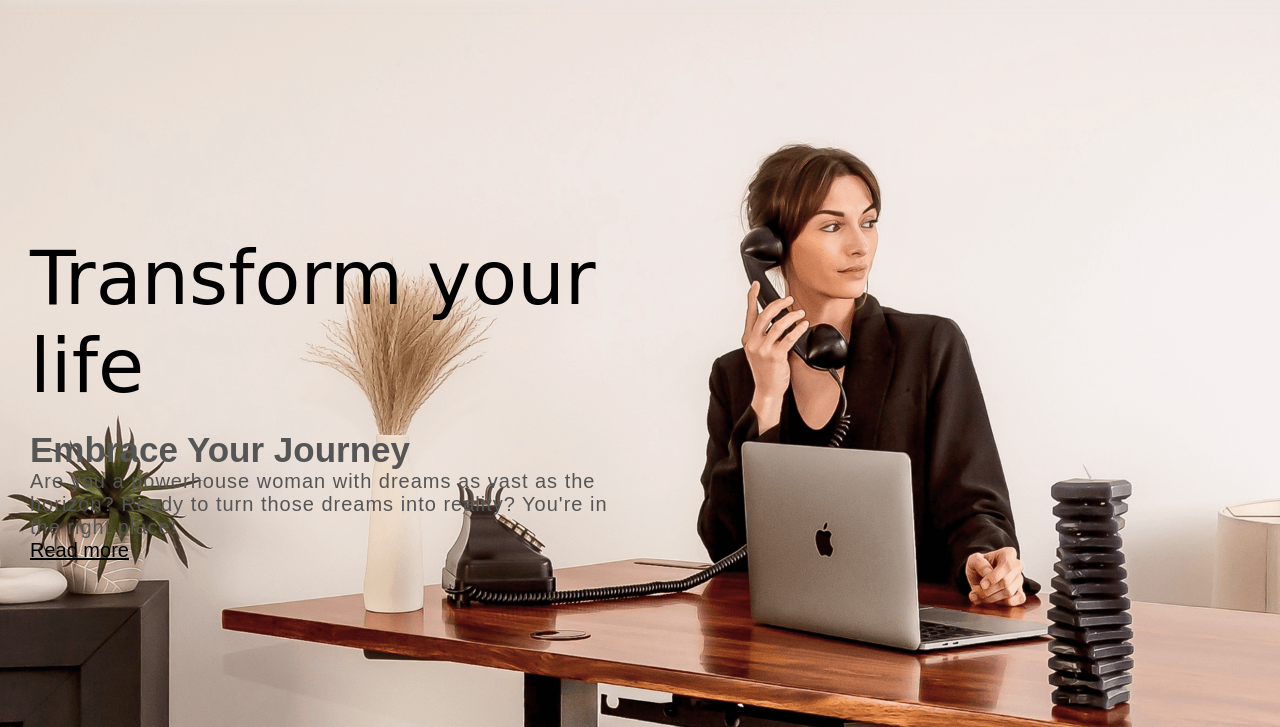
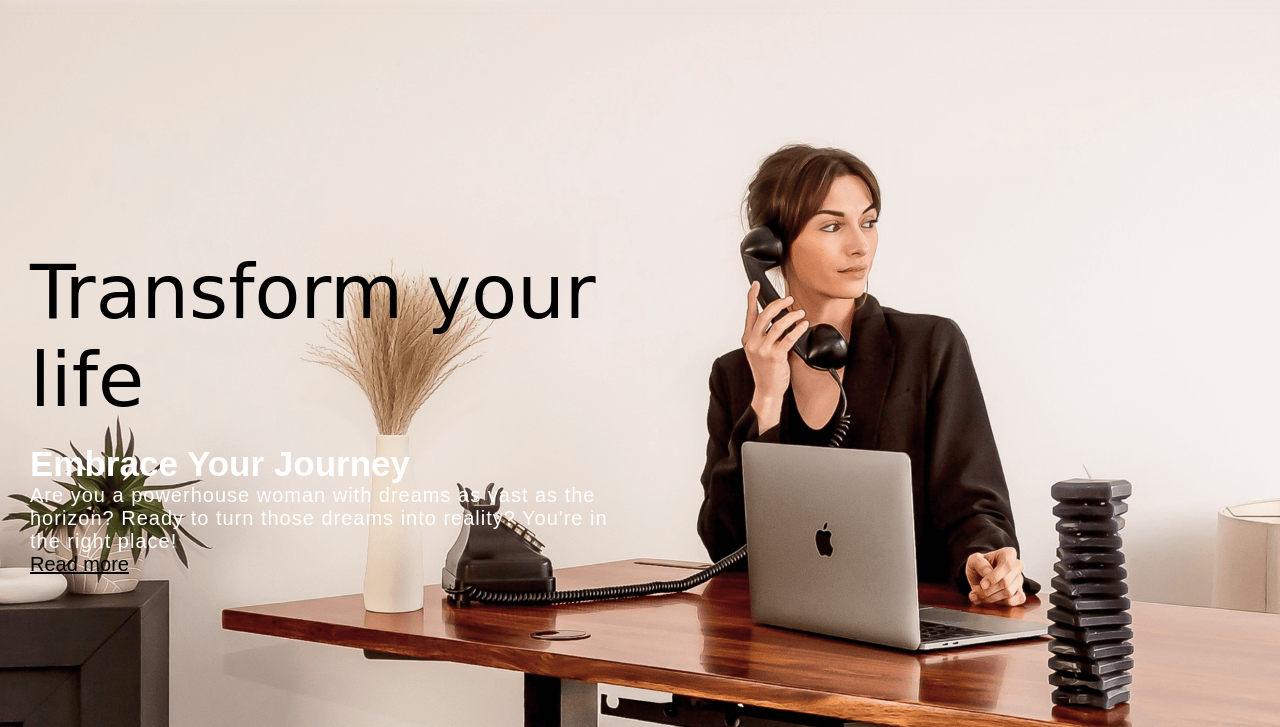
Before and after one commit to katerstechhub-ai/Group4_assignment, a plain HTML site: page index.html in a window 1280 px wide. Shown: the part 73-800 px from the top of the page. Drawn offline with Linux system fonts and the light colour scheme.

Commit message:
made changes to style secion for section1

```diff
--- a/style.css
+++ b/style.css
@@ -65,6 +65,8 @@
 .section1_content {
     width: 50%;
     padding: 30px;
+    height: 20px;
+    margin-bottom: 300px;
 }
 
 .section1_content h1 {
@@ -76,12 +78,12 @@
 
 .section1_content h3 {
     font-size: 35px;
-    color: #555555;
+    color: white;
 }
 
 .section1_content p {
     font-size: 20px;
-    color: #555555;
+    color:white ;
     letter-spacing: 1px;
 }
 
```
